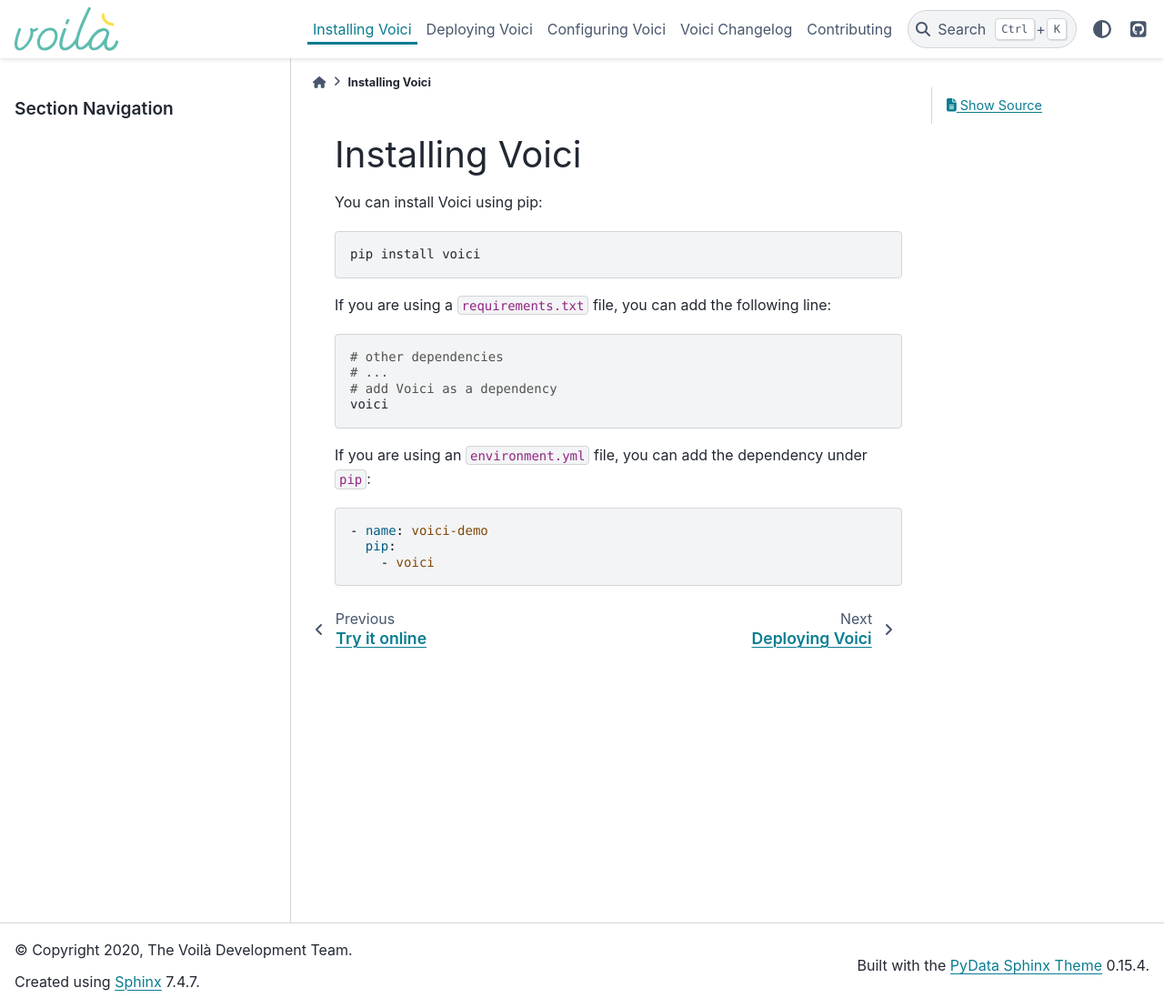
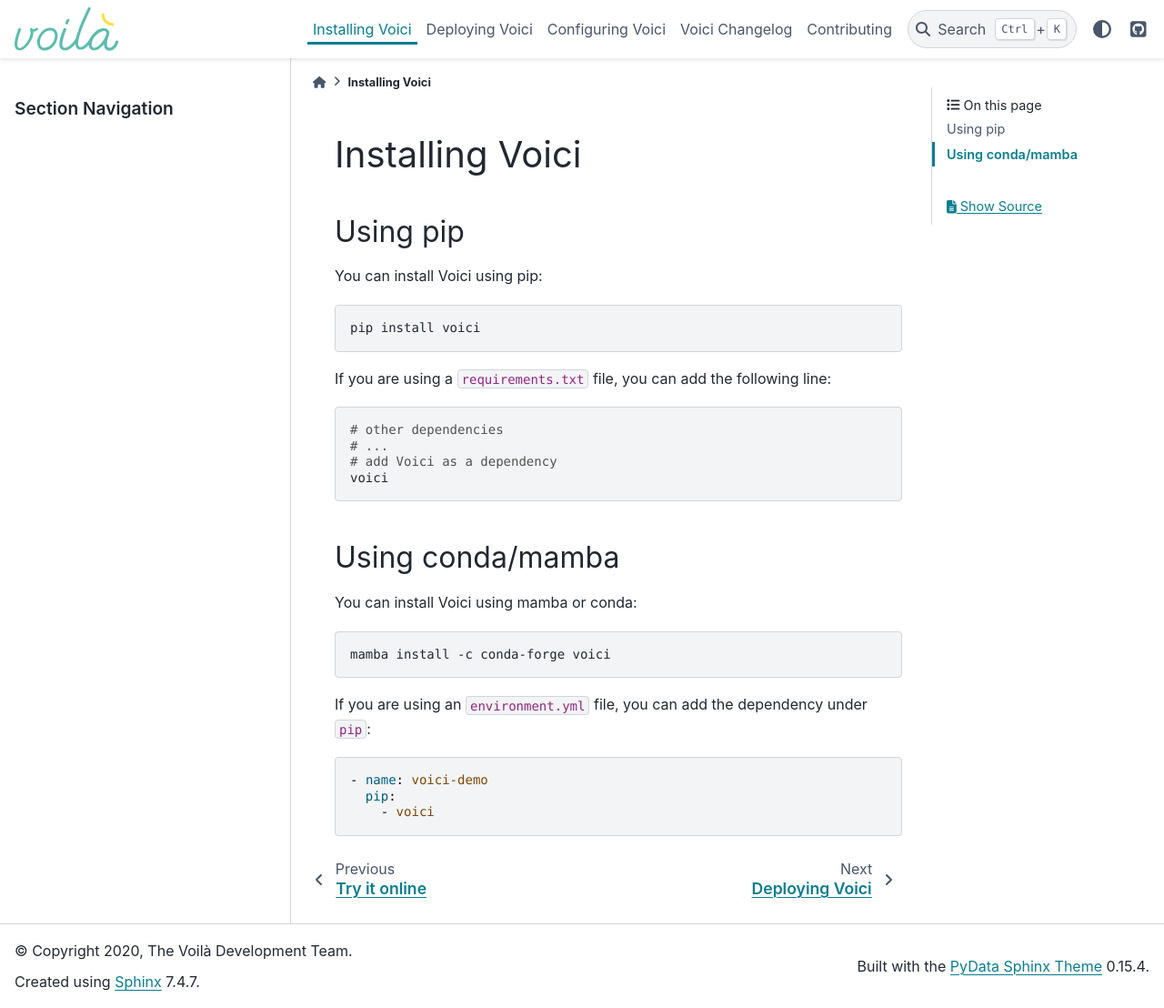
Before and after one commit to voila-dashboards/voici, a Sphinx documentation site: the page built from docs/install.md, in a window 1280 px wide and 1108 px high. Shown: the whole window at 91% size. Built offline with Sphinx 7.4.7 and the PyData theme 0.15.4, drawn with Linux system fonts in a browser that asks for light colours.

Commit message:
Update installation instructions

````diff
--- a/docs/install.md
+++ b/docs/install.md
@@ -8,6 +8,8 @@
 (install)=
 
 # Installing Voici
+
+## Using pip
 
 You can install Voici using pip:
 
@@ -24,6 +26,14 @@
 voici
 ```
 
+## Using conda/mamba
+
+You can install Voici using mamba or conda:
+
+```bash
+mamba install -c conda-forge voici
+```
+
 If you are using an `environment.yml` file, you can add the dependency under `pip`:
 
 ```yaml
````
Also changed, not shown: README.md (+8 -0 lines).
